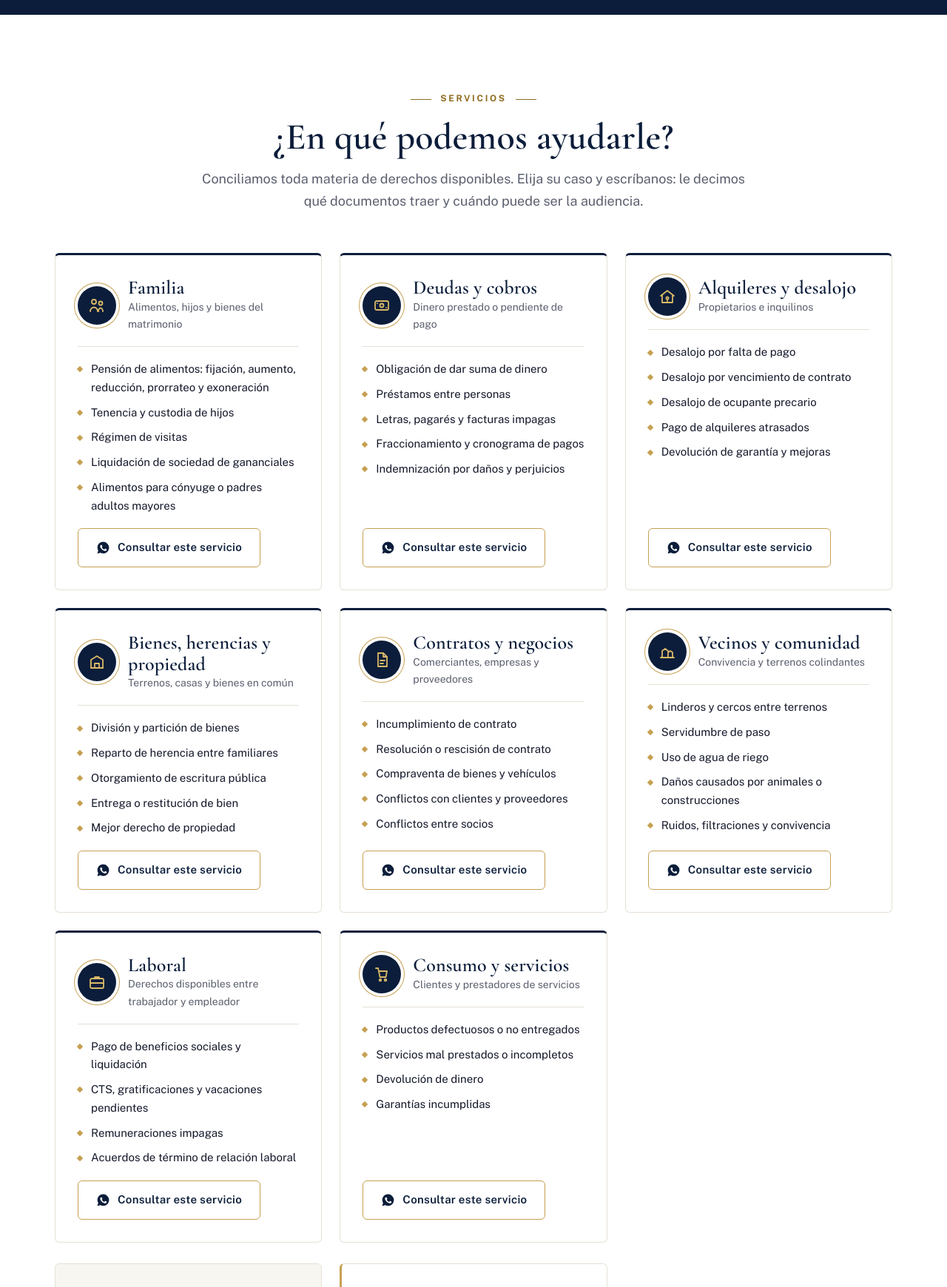
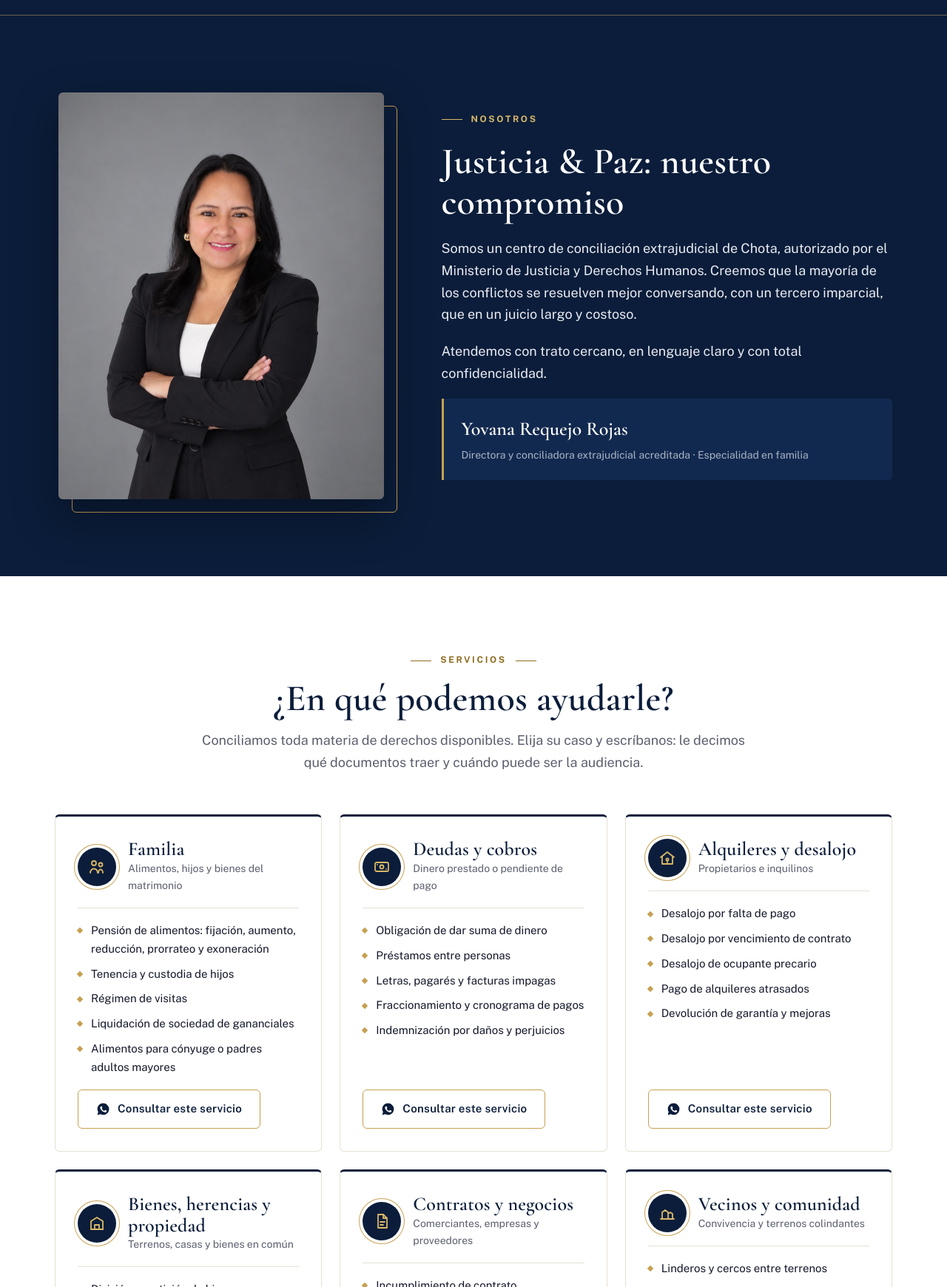
Before and after one commit to f4ntasma/requejo-iustitia-et-pax, a plain HTML site: page index.html in a window 1280 px wide. Shown: the part 1060-2800 px from the top of the page at 74% size. Drawn offline with nearby package versions, Linux system fonts and the light colour scheme.

Commit message:
Sin conciliación laboral; Nosotros antes de Servicios y servicios en una cuadrícula completa
Co-Authored-By: Claude Opus 5.5 <noreply@anthropic.com>

```diff
--- a/assets/css/styles.css
+++ b/assets/css/styles.css
@@ -116,7 +116,7 @@ h2 { font-size: clamp(34px, 4.4vw, 50px); }
 }
 
 /* Garantías */
-.trust { background: var(--navy); color: #fff; border-top: 1px solid rgba(217, 185, 104, .25); }
+.trust { background: var(--navy); color: #fff; border-top: 1px solid rgba(217, 185, 104, .25); border-bottom: 1px solid rgba(217, 185, 104, .45); }
 .trust .container { display: grid; grid-template-columns: repeat(auto-fit, minmax(230px, 1fr)); gap: 28px; padding-top: 38px; padding-bottom: 38px; }
 .trust-item { display: flex; gap: 16px; align-items: flex-start; }
 .trust-item svg { flex: 0 0 auto; width: 44px; height: 44px; padding: 9px; border-radius: 50%; border: 1px solid var(--gold-fill); color: var(--gold-light); }
--- a/assets/js/main.js
+++ b/assets/js/main.js
@@ -28,7 +28,6 @@
     bienes: "sobre bienes, herencia o propiedad",
     contratos: "sobre un contrato o un negocio",
     vecinos: "por un problema entre vecinos",
-    laboral: "sobre un asunto laboral",
     consumo: "sobre un producto o servicio",
     otro: ""
   };
--- a/index.html
+++ b/index.html
@@ -60,8 +60,8 @@
       <svg width="22" height="22" viewBox="0 0 24 24" fill="none" stroke="currentColor" stroke-width="2" stroke-linecap="round" aria-hidden="true"><path d="M4 7h16M4 12h16M4 17h16"/></svg>
     </button>
     <nav class="nav" id="menu" aria-label="Principal">
+      <a href="#nosotros">Nosotros</a>
       <a href="#servicios">Servicios</a>
-      <a href="#nosotros">Nosotros</a>
       <a href="#preguntas">Preguntas</a>
       <a href="#contacto">Contacto</a>
     </nav>
@@ -99,7 +99,6 @@
           <option value="bienes">Bienes, herencias y propiedad</option>
           <option value="contratos">Contratos y negocios</option>
           <option value="vecinos">Vecinos y comunidad</option>
-          <option value="laboral">Laboral (derechos disponibles)</option>
           <option value="consumo">Consumo y servicios</option>
           <option value="otro">Otro / no estoy seguro</option>
         </select>
@@ -120,6 +119,22 @@
     <div class="trust-item"><svg viewBox="0 0 24 24" fill="none" stroke="currentColor" stroke-width="1.8" stroke-linecap="round" stroke-linejoin="round" aria-hidden="true"><path d="M7 3h7l5 5v13H7z"/><path d="M14 3v5h5M10 13h6M10 17h6"/></svg><div><strong>Acta con valor legal</strong><span>Tiene mérito de título ejecutivo</span></div></div>
     <div class="trust-item"><svg viewBox="0 0 24 24" fill="none" stroke="currentColor" stroke-width="1.8" stroke-linecap="round" stroke-linejoin="round" aria-hidden="true"><circle cx="12" cy="12" r="9"/><path d="M12 7v5l3 2"/></svg><div><strong>Rápido</strong><span>Audiencia en pocos días hábiles</span></div></div>
     <div class="trust-item"><svg viewBox="0 0 24 24" fill="none" stroke="currentColor" stroke-width="1.8" stroke-linecap="round" stroke-linejoin="round" aria-hidden="true"><rect x="5" y="11" width="14" height="10" rx="2"/><path d="M8 11V8a4 4 0 0 1 8 0v3"/></svg><div><strong>Confidencial</strong><span>Lo que se dice en la audiencia queda ahí</span></div></div>
+  </div>
+</section>
+
+<section id="nosotros" class="section dark">
+  <div class="container grid about">
+    <figure class="photo"><img src="assets/img/conciliadora.jpg" alt="Yovana Requejo Rojas, directora y conciliadora del centro" width="880" height="1100" loading="lazy"></figure>
+    <div class="about-copy">
+      <span class="eyebrow">Nosotros</span>
+      <h2>Justicia &amp; Paz: nuestro compromiso</h2>
+      <p>Somos un centro de conciliación extrajudicial de Chota, autorizado por el Ministerio de Justicia y Derechos Humanos. Creemos que la mayoría de los conflictos se resuelven mejor conversando, con un tercero imparcial, que en un juicio largo y costoso.</p>
+      <p>Atendemos con trato cercano, en lenguaje claro y con total confidencialidad.</p>
+      <div class="person">
+        <strong>Yovana Requejo Rojas</strong>
+        <span>Directora y conciliadora extrajudicial acreditada · Especialidad en familia</span>
+      </div>
+    </div>
   </div>
 </section>
 
@@ -224,20 +239,6 @@
 
       <article class="service">
         <div class="service-head">
-          <span class="service-icon"><svg viewBox="0 0 24 24" fill="none" stroke="currentColor" stroke-width="1.8" stroke-linecap="round" stroke-linejoin="round" aria-hidden="true"><rect x="3" y="7" width="18" height="13" rx="2"/><path d="M9 7V5h6v2M3 13h18"/></svg></span>
-          <div><h3>Laboral</h3><span class="service-tag">Derechos disponibles entre trabajador y empleador</span></div>
-        </div>
-        <ul>
-          <li>Pago de beneficios sociales y liquidación</li>
-          <li>CTS, gratificaciones y vacaciones pendientes</li>
-          <li>Remuneraciones impagas</li>
-          <li>Acuerdos de término de relación laboral</li>
-        </ul>
-        <a class="btn btn-outline" data-wa="Quisiera información sobre la conciliación en materia laboral."><svg aria-hidden="true"><use href="#i-wa"/></svg>Consultar este servicio</a>
-      </article>
-
-      <article class="service">
-        <div class="service-head">
           <span class="service-icon"><svg viewBox="0 0 24 24" fill="none" stroke="currentColor" stroke-width="1.8" stroke-linecap="round" stroke-linejoin="round" aria-hidden="true"><path d="M8 8h11l-1.5 8H9.5z"/><path d="M8 8L7 4H4"/><circle cx="10" cy="20" r="1.3"/><circle cx="17" cy="20" r="1.3"/></svg></span>
           <div><h3>Consumo y servicios</h3><span class="service-tag">Clientes y prestadores de servicios</span></div>
         </div>
@@ -249,9 +250,7 @@
         </ul>
         <a class="btn btn-outline" data-wa="Quisiera información sobre la conciliación por productos o servicios."><svg aria-hidden="true"><use href="#i-wa"/></svg>Consultar este servicio</a>
       </article>
-    </div>
 
-    <div class="grid extra">
       <div class="box-soft">
         <h3>Servicios complementarios</h3>
         <ul>
@@ -267,22 +266,7 @@
         <p>Por ley no se concilian casos de violencia familiar, delitos (salvo la reparación civil), derechos irrenunciables ni asuntos que afecten el orden público. Si su caso es uno de ellos, le orientamos sobre a dónde acudir.</p>
       </div>
     </div>
-  </div>
-</section>
 
-<section id="nosotros" class="section dark">
-  <div class="container grid about">
-    <figure class="photo"><img src="assets/img/conciliadora.jpg" alt="Yovana Requejo Rojas, directora y conciliadora del centro" width="880" height="1100" loading="lazy"></figure>
-    <div class="about-copy">
-      <span class="eyebrow">Nosotros</span>
-      <h2>Justicia &amp; Paz: nuestro compromiso</h2>
-      <p>Somos un centro de conciliación extrajudicial de Chota, autorizado por el Ministerio de Justicia y Derechos Humanos. Creemos que la mayoría de los conflictos se resuelven mejor conversando, con un tercero imparcial, que en un juicio largo y costoso.</p>
-      <p>Atendemos con trato cercano, en lenguaje claro y con total confidencialidad.</p>
-      <div class="person">
-        <strong>Yovana Requejo Rojas</strong>
-        <span>Directora y conciliadora extrajudicial acreditada · Especialidad en familia</span>
-      </div>
-    </div>
   </div>
 </section>
 
```
Also changed, not shown: cookies.html (+1 -1 lines), privacidad.html (+1 -1 lines).
